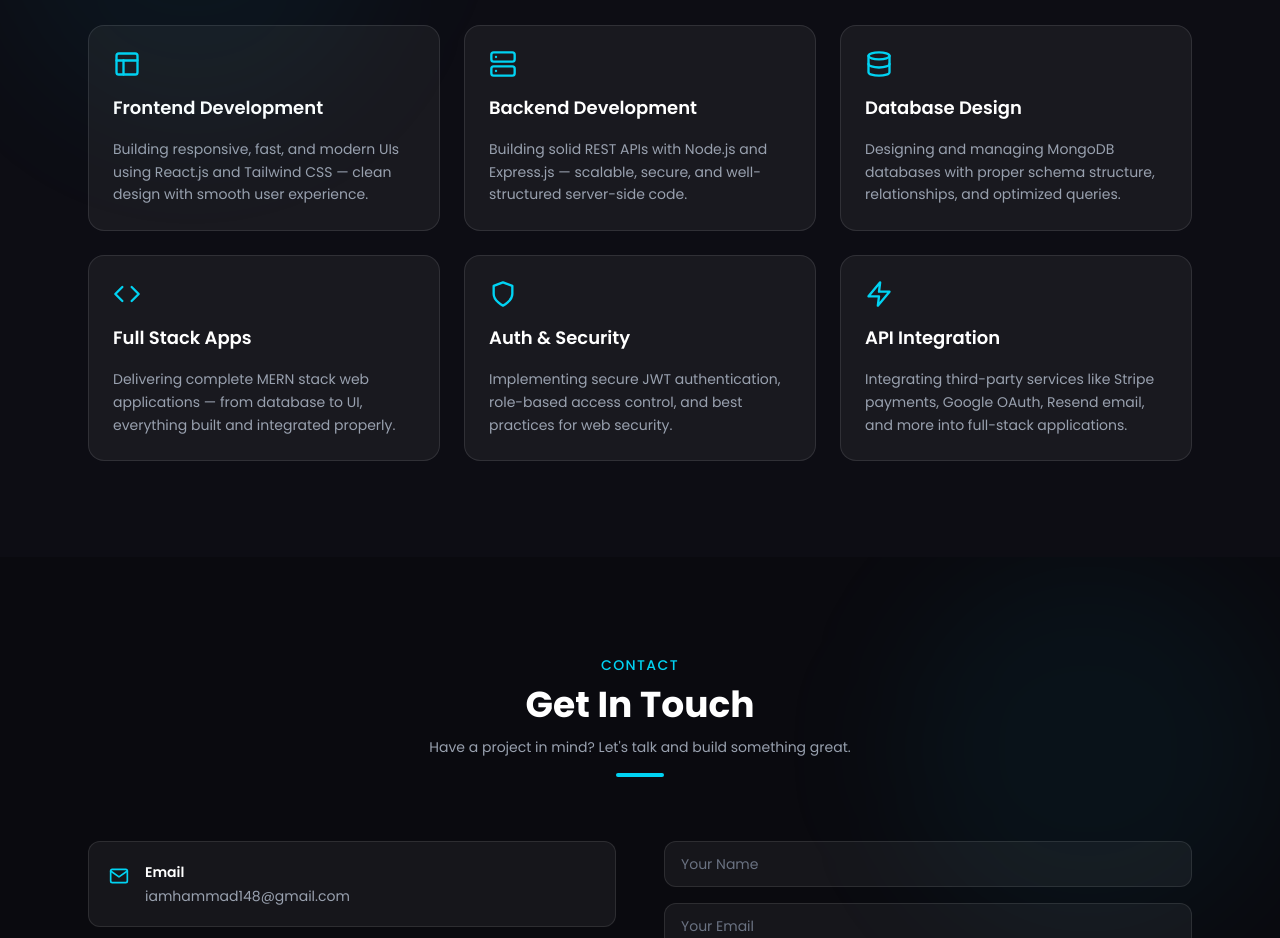
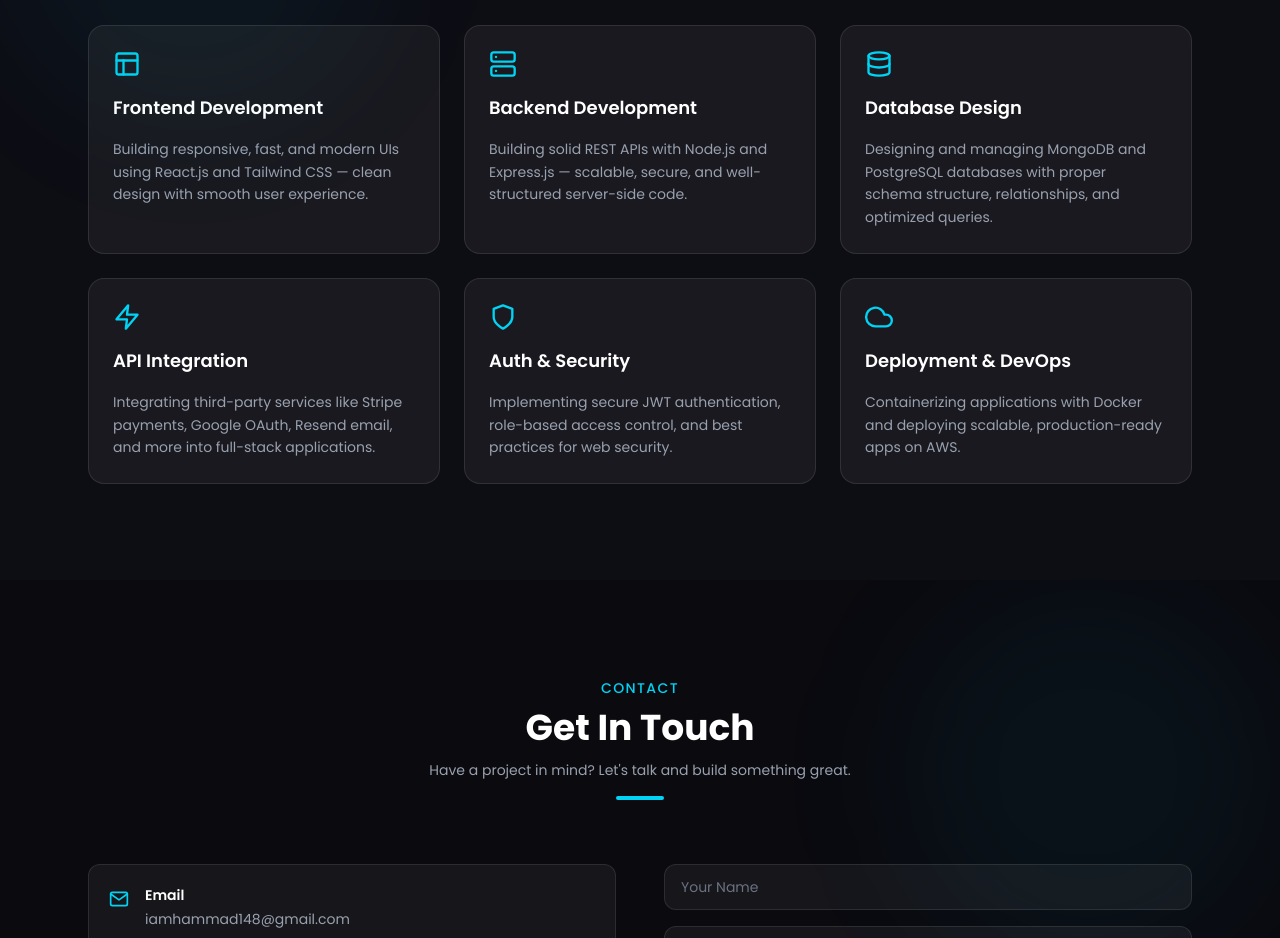
Before and after one commit to hammadgul-dev/portfolio, a React (Vite) app: page / in a window 1280 px wide. Shown: the part 3800-4738 px from the top of the page. Built offline with nearby package versions, Linux system fonts and the light colour scheme.

Commit message:
add Deployment & DevOps card, remove Full Stack Apps

```diff
--- a/src/components/Services.jsx
+++ b/src/components/Services.jsx
@@ -6,6 +6,7 @@ import {
   FiLayout,
   FiShield,
   FiZap,
+  FiCloud,
 } from "react-icons/fi"
 
 const services = [
@@ -25,13 +26,13 @@ const services = [
     icon: <FiDatabase size={28} />,
     title: "Database Design",
     description:
-      "Designing and managing MongoDB databases with proper schema structure, relationships, and optimized queries.",
+      "Designing and managing MongoDB and PostgreSQL databases with proper schema structure, relationships, and optimized queries.",
   },
   {
-    icon: <FiCode size={28} />,
-    title: "Full Stack Apps",
+    icon: <FiZap size={28} />,
+    title: "API Integration",
     description:
-      "Delivering complete MERN stack web applications — from database to UI, everything built and integrated properly.",
+      "Integrating third-party services like Stripe payments, Google OAuth, Resend email, and more into full-stack applications.",
   },
   {
     icon: <FiShield size={28} />,
@@ -40,10 +41,10 @@ const services = [
       "Implementing secure JWT authentication, role-based access control, and best practices for web security.",
   },
   {
-    icon: <FiZap size={28} />,
-    title: "API Integration",
+    icon: <FiCloud size={28} />,
+    title: "Deployment & DevOps",
     description:
-      "Integrating third-party services like Stripe payments, Google OAuth, Resend email, and more into full-stack applications.",
+      "Containerizing applications with Docker and deploying scalable, production-ready apps on AWS.",
   },
 ]
 
```
